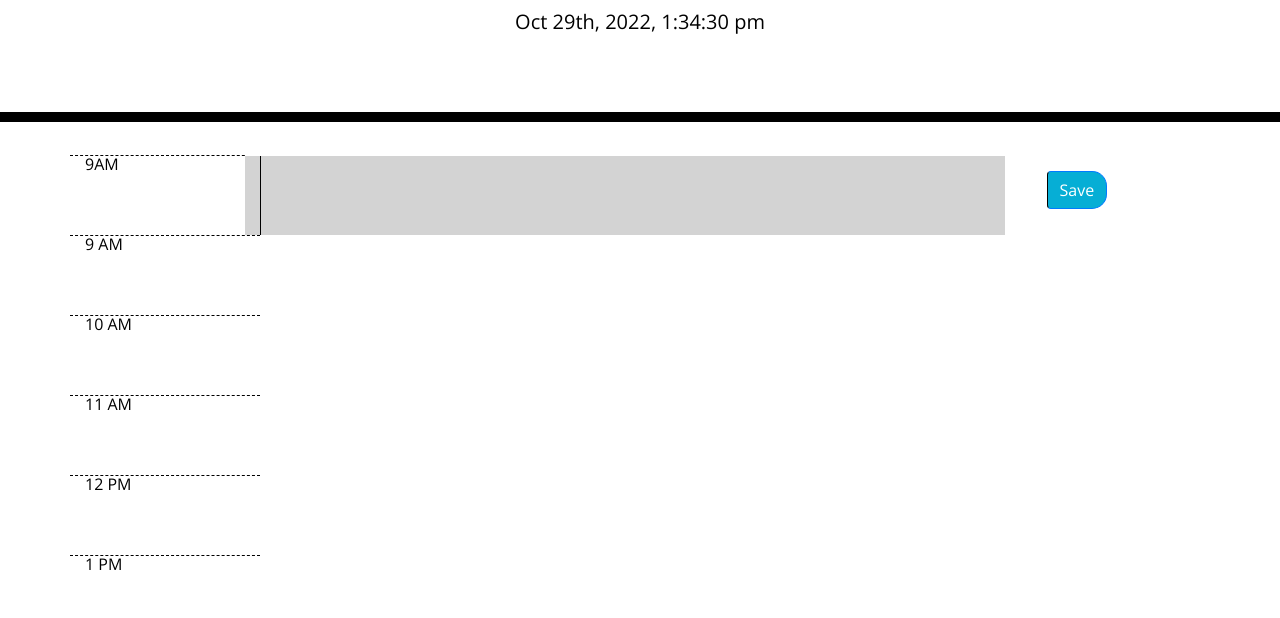
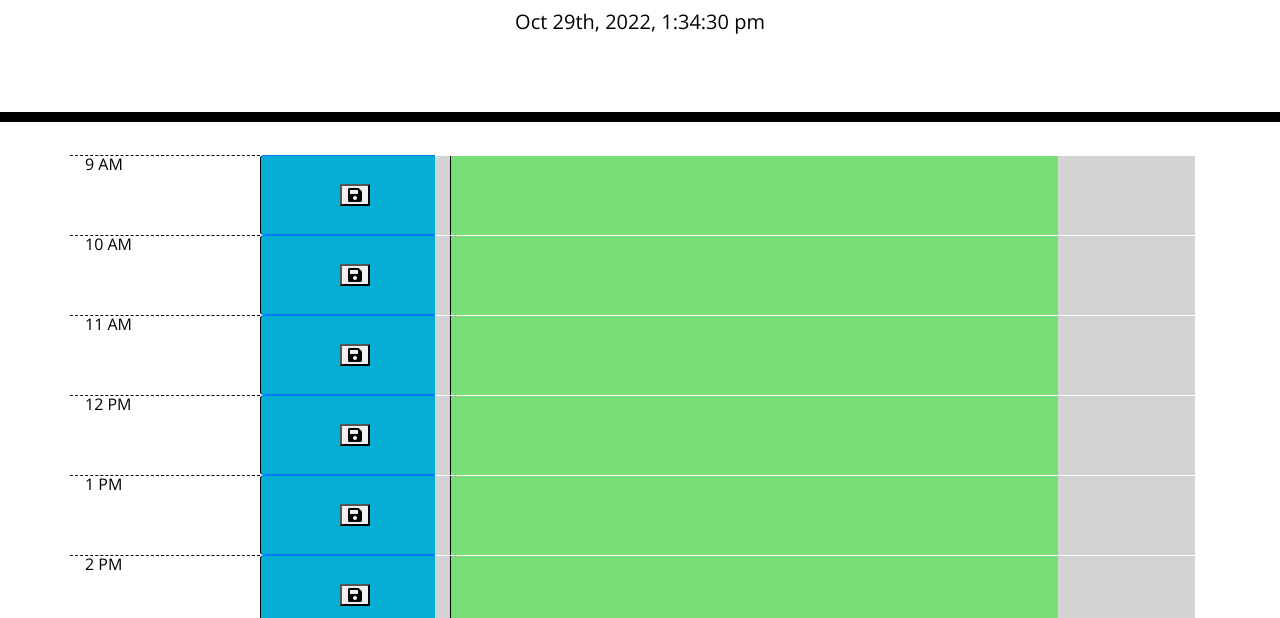
Before and after one commit to Charl1410/daily-planner, a plain HTML site: page 02-Challenge/Develop/index.html in a window 1280 px wide. Shown: the part 182-800 px from the top of the page. Drawn offline with nearby package versions, Linux system fonts and the light colour scheme.

Commit message:
working on color changes for slots

```diff
--- a/02-Challenge/Develop/index.html
+++ b/02-Challenge/Develop/index.html
@@ -34,15 +34,6 @@
     <div class="container">
       <!-- Timeblocks go here -->
 
-      <div class="row">
-        <div class="col-sm-2 hour">9AM</div>
-        <div class="col-sm-8 row past">
-          <textarea class="col-md-10 description"></textarea>
-        </div>
-        <div class="col-sm-2">
-          <button class="btn btn-primary saveBtn">Save</button>
-        </div>
-      </div>
 
 
 
--- a/02-Challenge/Develop/script.js
+++ b/02-Challenge/Develop/script.js
@@ -5,70 +5,97 @@ var times = {
 
 //TODO function to save the information entered to local storage
 function savePlan() {
+  //     //need to tell it where to get the imformation from (event bubbling)
+  // console.log('hello')
+  // var hour = " ";
+  // var textEntry = $(document).$('.description').val();
+  // localStorage.setItem(hour, textEntry);
+  //   console.log(textEntry);
+}
 
-    //need to tell it where to get the imformation from (event bubbling)
+//calls function to impliment the time into page
+
+//TODO create function to check time and change the css of the boxes past present future
+
+function updateColor() {
+
+var currentHour = moment().hour();
+
+console.log(currentHour);
 
 
-    localStorage.setItem(hour, task);
+$(".row").each(function () {
+  var hour = $(this).attr("data-hour", hour);
+
+  if (hour < currentHour) {
+    //add class ".past"
+    $(this).find(".description").addClass("past");
+    //if its equal to the current hour
+  } else if (hour == currentHour) {
+    //add class ".present"
+    $(this).find(".description").addClass("present");
+    //if its over the current hour
+  } else {
+    //add class ".future"
+    $(this).find(".description").addClass("future");
+  }
+});
+
 }
 
 
 
 
-//calls function to impliment the time into page
-getHeaderDate();
-
 
 
 //TODOfunction to generate the time slots
 function createTimeSlots() {
+  // 1. load the saved data from local storage
 
-    // 1. load the saved data from local storage
-
-// 2. create for loop to go through and create all elements for the UI
+  //create for loop to go through and create all elements for the UI
   for (hour = times.startHour; hour <= times.endHour; hour++) {
-
-    var timeSlot = $('<div>').addClass("row"); //main inner container
-    var timeHour = $("<div>").addClass('col-sm-2 hour').text(moment(hour, 'h').format('h A'));
-    var outerBox = $('<div>').addClass('col-sm-8 row past');
-    var enterText = $('<textarea>').addClass('col-md-10 description');
-    var buttonContainer = $('<div>').addClass('col-sm-2');
-    var button = $('<button>').addClass('btn btn-primary saveBtn');
+    var timeSlot = $("<div>").addClass("row"); //main inner container
+    timeSlot.attr("data-hour", hour);
+    var timeHour = $("<div>")
+      .addClass("col-sm-2 hour")
+      .text(moment(hour, "h").format("h A"));
+    var outerBox = $("<div>").addClass("col-sm-8 row past");
+    var enterText = $("<textarea>").addClass("col-md-10 description");
+    var buttonContainer = $("<div>").addClass(
+      "col-sm-2 btn btn-primary saveBtn d-flex align-items-center justify-content-center"
+    );
+    buttonContainer.on("click", savePlan);
+    var button = $("<button>").addClass("fas fa-save");
 
     outerBox.append(enterText);
     buttonContainer.append(button);
     timeSlot.append(timeHour);
+    timeSlot.append(buttonContainer);
+    timeSlot.append(outerBox);
 
-    $('.container').append(timeSlot);
-
-    console.log(timeSlot)
-
-
+    $(".container").append(timeSlot);
   }
 
   //add event handler to the save button so it saves task to local storage
 
- //append them all to the HTML
-
-
+  //append them all to the HTML
 }
 
-createTimeSlots()
+createTimeSlots();
 
 //TODO function to update the color of the time slots
-// the classs changes depending on the hour which is realted to a different CSS style IF STATEMENTS
-
+updateColor()
 //using moment to get current date at top
 
 //TODO create function to impliment the time at the top of page
 function getHeaderDate() {
   var today = moment();
   $("#currentDay").text(today.format("MMM Do, YYYY, h:mm:ss a"));
-
 }
 
 //allows time to change by second
-setInterval(function() {
-    getHeaderDate();
+setInterval(function () {
+  getHeaderDate();
+}, 1000);
 
-},1000)
+getHeaderDate();
```
